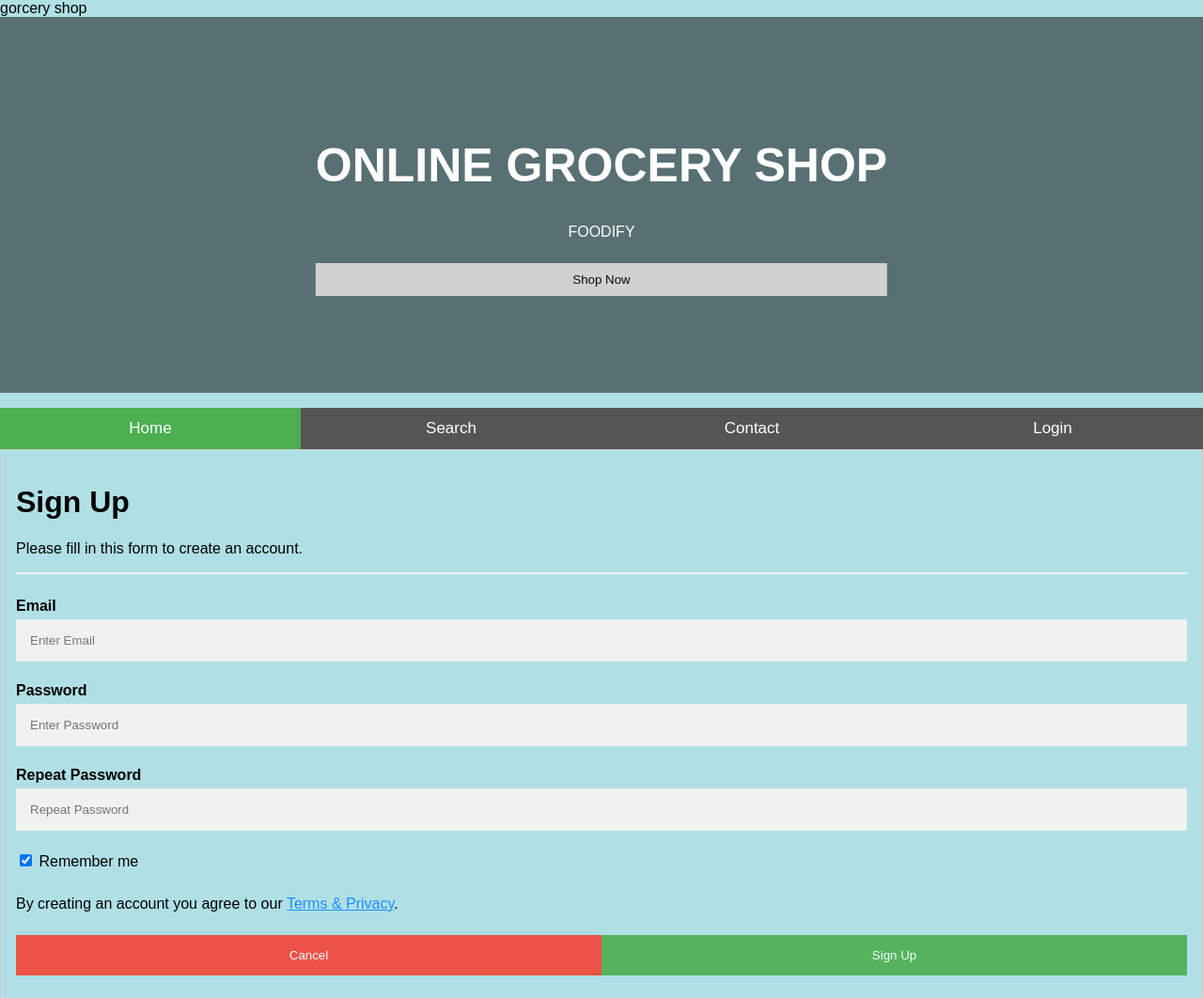
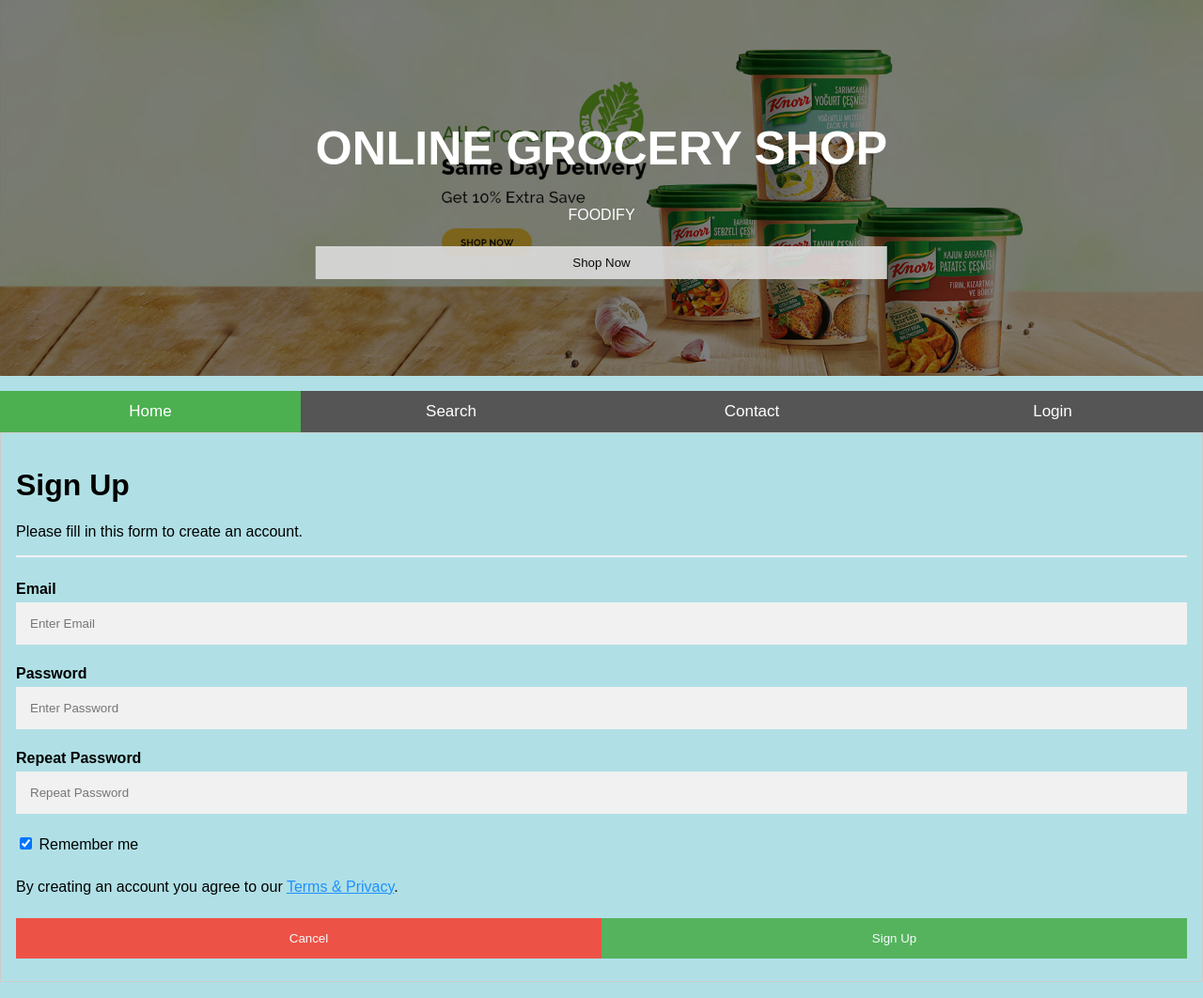
Before and after one commit to ilearnbydoing/GroceryShop, a plain HTML site: page index.html in a window 1280 px wide. Shown: the whole page at 94% size. Drawn offline with Linux system fonts and the light colour scheme.

Commit message:
updated homepage with hero background

```diff
--- a/index.html
+++ b/index.html
@@ -2,7 +2,7 @@
 <html>
 <body style="background-color:powderblue;">
 <title>www.FOODIFY.com</title>
-<head>gorcery shop</head>
+<head>
 <meta name="viewport" content="width=device-width, initial-scale=1">
 <style>
 body, html {
@@ -13,7 +13,7 @@
 
 
 .hero-image {
-  background-image: linear-gradient(rgba(0, 0, 0, 0.5), rgba(0, 0, 0, 0.5)), url(".jpg");
+  background-image: linear-gradient(rgba(0, 0, 0, 0.5), rgba(0, 0, 0, 0.5)), url('images/hero-background.jpg');
   height: 50%;
   background-position: center;
   background-repeat: no-repeat;
```
Also changed, not shown: images/hero-background.jpg (added).
